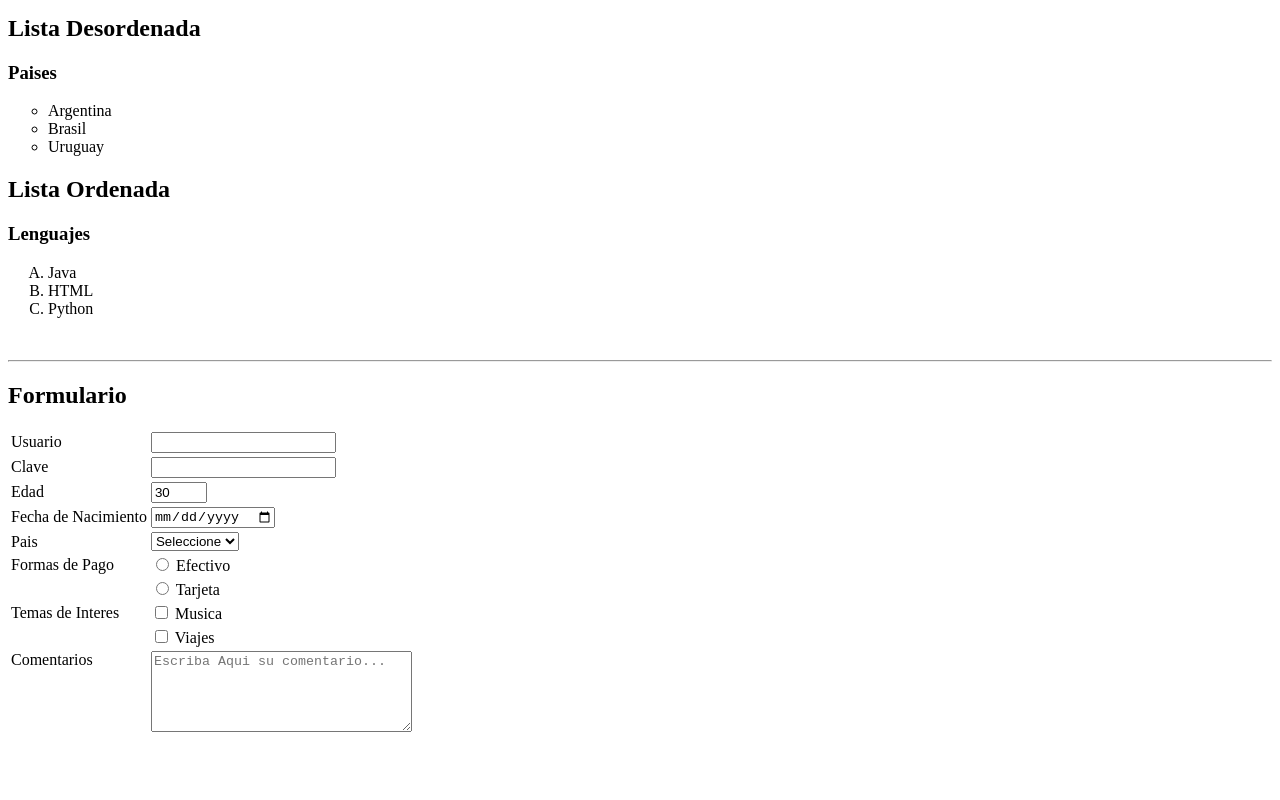
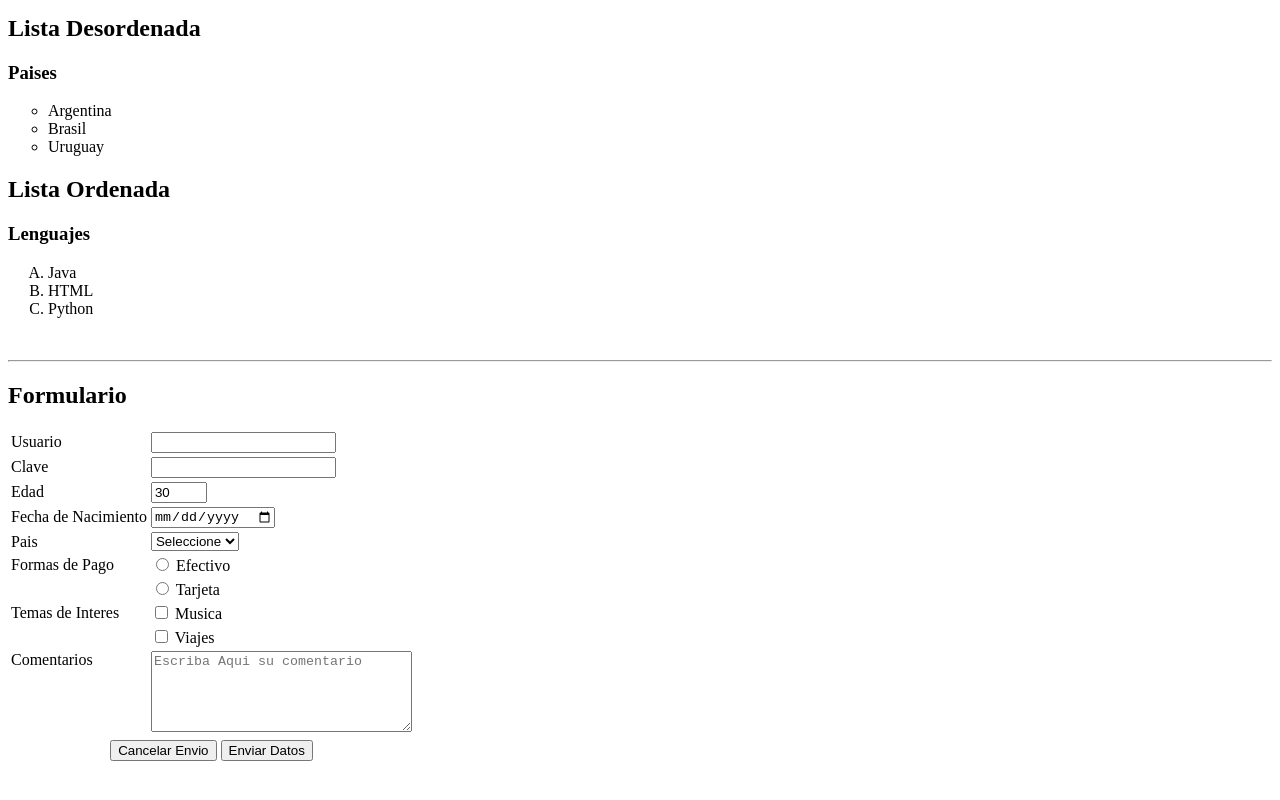
Before and after one commit to cfpit/Interfaces2C2024, a plain HTML site: page Clase02/index.html in a window 1280 px wide. Shown: the part 425-1225 px from the top of the page. Drawn offline with Linux system fonts and the light colour scheme.

Commit message:
Add files via upload

```diff
--- a/Clase02/index.html
+++ b/Clase02/index.html
@@ -129,9 +129,13 @@
             </td>
         </tr>
         <tr>
-            <td valign="top">Comentarios</td>
-            <td>
-                <textarea name="comentarios" id="comentarios" placeholder="Escriba Aqui su comentario..." rows="5" cols="30"></textarea>
+            <td valign = "top">Comentarios</td>
+            <td><textarea name="comentarios" id="comentarios" cols="30" rows="5" placeholder="Escriba Aqui su comentario"></textarea></td>
+        </tr>
+        <tr>
+            <td colspan="2" align="center">
+                <input type="reset" value="Cancelar Envio">
+                <input type="submit" value="Enviar Datos">
             </td>
         </tr>
     </table>
```
